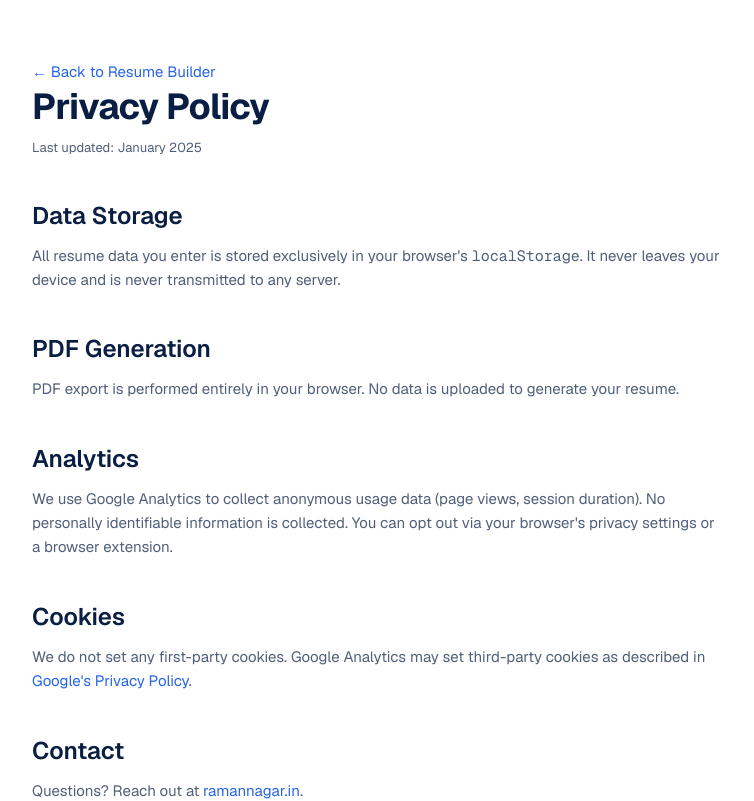
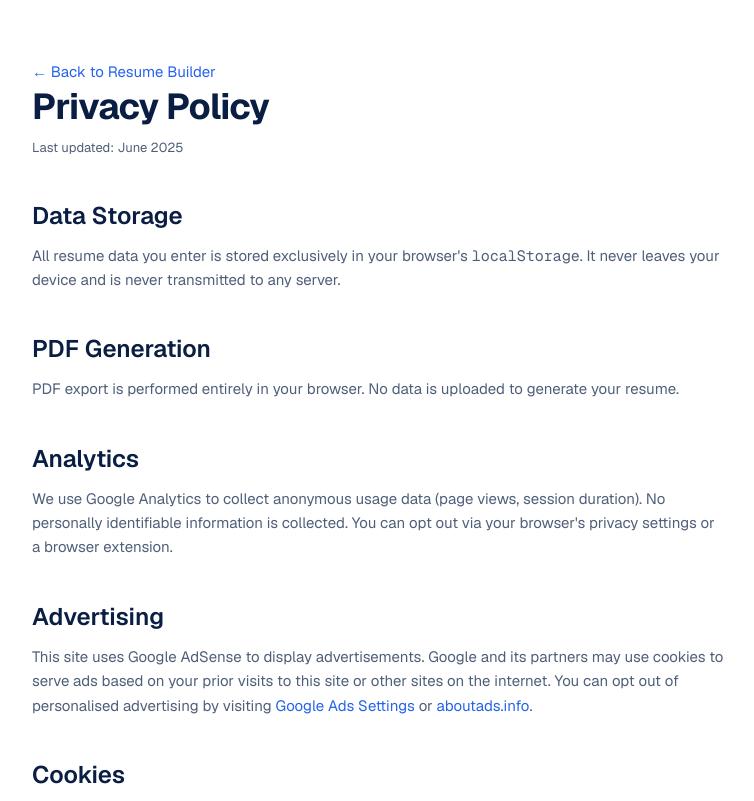
Before and after one commit to Raman-Nagar/resume_builder, a Next.js app: page /privacy in a window 1280 px wide. Shown: the top 801 px of the page, without its empty margins (262-1016 px from the left). Built offline with nearby package versions, Linux system fonts and the light colour scheme; no server answers.

Commit message:
AdSense: update privacy policy, remove fake aggregateRating

```diff
--- a/src/app/layout.tsx
+++ b/src/app/layout.tsx
@@ -113,13 +113,6 @@ const jsonLd = {
     price: "0",
     priceCurrency: "USD",
   },
-  aggregateRating: {
-    "@type": "AggregateRating",
-    ratingValue: "4.8",
-    ratingCount: "127",
-    bestRating: "5",
-    worstRating: "1",
-  },
   author: {
     "@type": "Person",
     name: "Raman Nagar",
--- a/src/app/privacy/page.tsx
+++ b/src/app/privacy/page.tsx
@@ -13,7 +13,7 @@ export default function PrivacyPage() {
     <main className="prose-page">
       <Link href="/">← Back to Resume Builder</Link>
       <h1>Privacy Policy</h1>
-      <p className="prose-page__meta">Last updated: January 2025</p>
+      <p className="prose-page__meta">Last updated: June 2025</p>
 
       <h2>Data Storage</h2>
       <p>All resume data you enter is stored exclusively in your browser&apos;s <code>localStorage</code>. It never leaves your device and is never transmitted to any server.</p>
@@ -24,8 +24,11 @@ export default function PrivacyPage() {
       <h2>Analytics</h2>
       <p>We use Google Analytics to collect anonymous usage data (page views, session duration). No personally identifiable information is collected. You can opt out via your browser&apos;s privacy settings or a browser extension.</p>
 
+      <h2>Advertising</h2>
+      <p>This site uses Google AdSense to display advertisements. Google and its partners may use cookies to serve ads based on your prior visits to this site or other sites on the internet. You can opt out of personalised advertising by visiting <a href="https://www.google.com/settings/ads" target="_blank" rel="noopener noreferrer">Google Ads Settings</a> or <a href="https://www.aboutads.info" target="_blank" rel="noopener noreferrer">aboutads.info</a>.</p>
+
       <h2>Cookies</h2>
-      <p>We do not set any first-party cookies. Google Analytics may set third-party cookies as described in <a href="https://policies.google.com/privacy" target="_blank" rel="noopener noreferrer">Google&apos;s Privacy Policy</a>.</p>
+      <p>We do not set any first-party cookies. Google Analytics and Google AdSense may set third-party cookies to measure ad performance and serve relevant ads. For more information, see <a href="https://policies.google.com/privacy" target="_blank" rel="noopener noreferrer">Google&apos;s Privacy Policy</a> and <a href="https://policies.google.com/technologies/ads" target="_blank" rel="noopener noreferrer">How Google uses cookies in advertising</a>.</p>
 
       <h2>Contact</h2>
       <p>Questions? Reach out at <a href="https://ramannagar.in">ramannagar.in</a>.</p>
```
